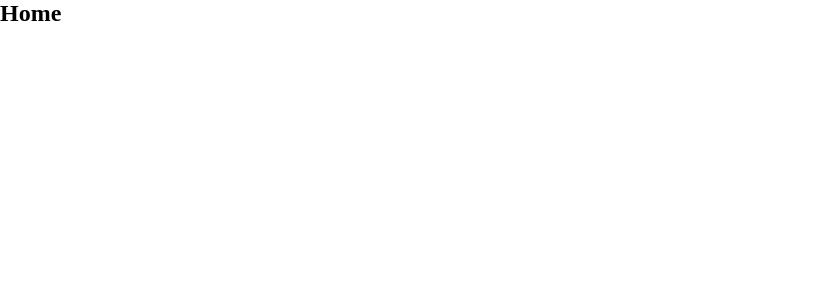
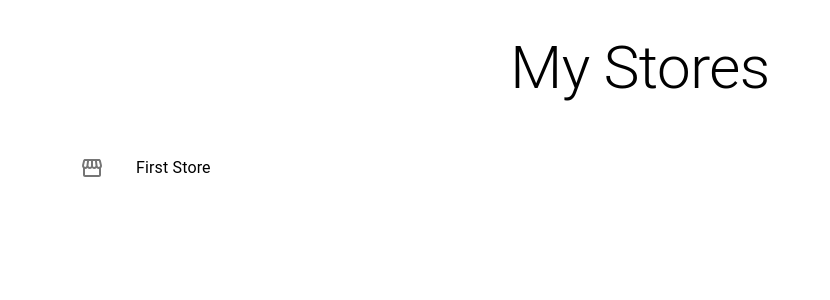
Before and after one commit to angelpineda-dev/parrot-test, a React (Vite) app: page / in a window 1280 px wide. Shown: the top 300 px of the page, without its empty margins (0-830 px from the left). Built offline with nearby package versions, Linux system fonts and the light colour scheme.

Commit message:
store pages

```diff
--- a/package.json
+++ b/package.json
@@ -12,7 +12,8 @@
   "dependencies": {
     "@emotion/react": "^11.13.3",
     "@emotion/styled": "^11.13.0",
-    "@mui/material": "^6.1.4",
+    "@mui/icons-material": "^6.1.5",
+    "@mui/material": "^6.1.5",
     "react": "^18.3.1",
     "react-dom": "^18.3.1",
     "react-hook-form": "^7.53.1",
--- a/src/App.tsx
+++ b/src/App.tsx
@@ -1,18 +1,23 @@
 /* Libraries */
-import { BrowserRouter, Route, Routes } from "react-router-dom"
+import { BrowserRouter, Route, Routes } from "react-router-dom";
 /* Pages */
-import Login from "./pages/Login/Login"
+import Login from "./pages/Login/Login";
+import Stores from "./pages/Stores/Stores";
+import StoreDetails from "./pages/StoreDetails/StoreDetails";
 
 function App() {
+	return (
+		<BrowserRouter>
+			<Routes>
+				<Route path="/login" element={<Login />} />
+				<Route path="/store-details/:id" element={<StoreDetails />} />
 
-  return (
-    <BrowserRouter>
-      <Routes>
-        <Route path="/login" element={<Login />} />
-        <Route path="/" element={<h2>Home</h2>} />
-      </Routes>
-    </BrowserRouter>
-  )
+				<Route path="/" element={<Stores />} />
+
+				<Route path="*" element={<h2>404 Not found.</h2>} />
+			</Routes>
+		</BrowserRouter>
+	);
 }
 
-export default App
+export default App;
--- /dev/null
+++ b/src/pages/StoreDetails/StoreDetails.tsx
@@ -0,0 +1,5 @@
+const StoreDetails = () => {
+	return <div>StoreDetails</div>;
+};
+
+export default StoreDetails;
--- /dev/null
+++ b/src/pages/Stores/Stores.tsx
@@ -0,0 +1,41 @@
+import {
+	Container,
+	List,
+	ListItemButton,
+	ListItemIcon,
+	ListItemText,
+	Typography,
+} from "@mui/material";
+
+import StorefrontIcon from "@mui/icons-material/Storefront";
+import { useNavigate } from "react-router";
+
+const Stores = () => {
+	const navigate = useNavigate();
+
+	function handleRedirect(storeID: number) {
+		navigate(`/store-details/${storeID}`);
+	}
+
+	return (
+		<Container>
+			<Typography variant="h2" component="h1" textAlign="center" my={4}>
+				My Stores
+			</Typography>
+
+			<List
+				sx={{ width: "100%", maxWidth: 360, bgcolor: "background.paper" }}
+				component="nav"
+			>
+				<ListItemButton onClick={() => handleRedirect(0)}>
+					<ListItemIcon>
+						<StorefrontIcon />
+					</ListItemIcon>
+					<ListItemText primary="First Store" />
+				</ListItemButton>
+			</List>
+		</Container>
+	);
+};
+
+export default Stores;
```
Also changed, not shown: 1 other file (tests, documents, lock files or other folders).
